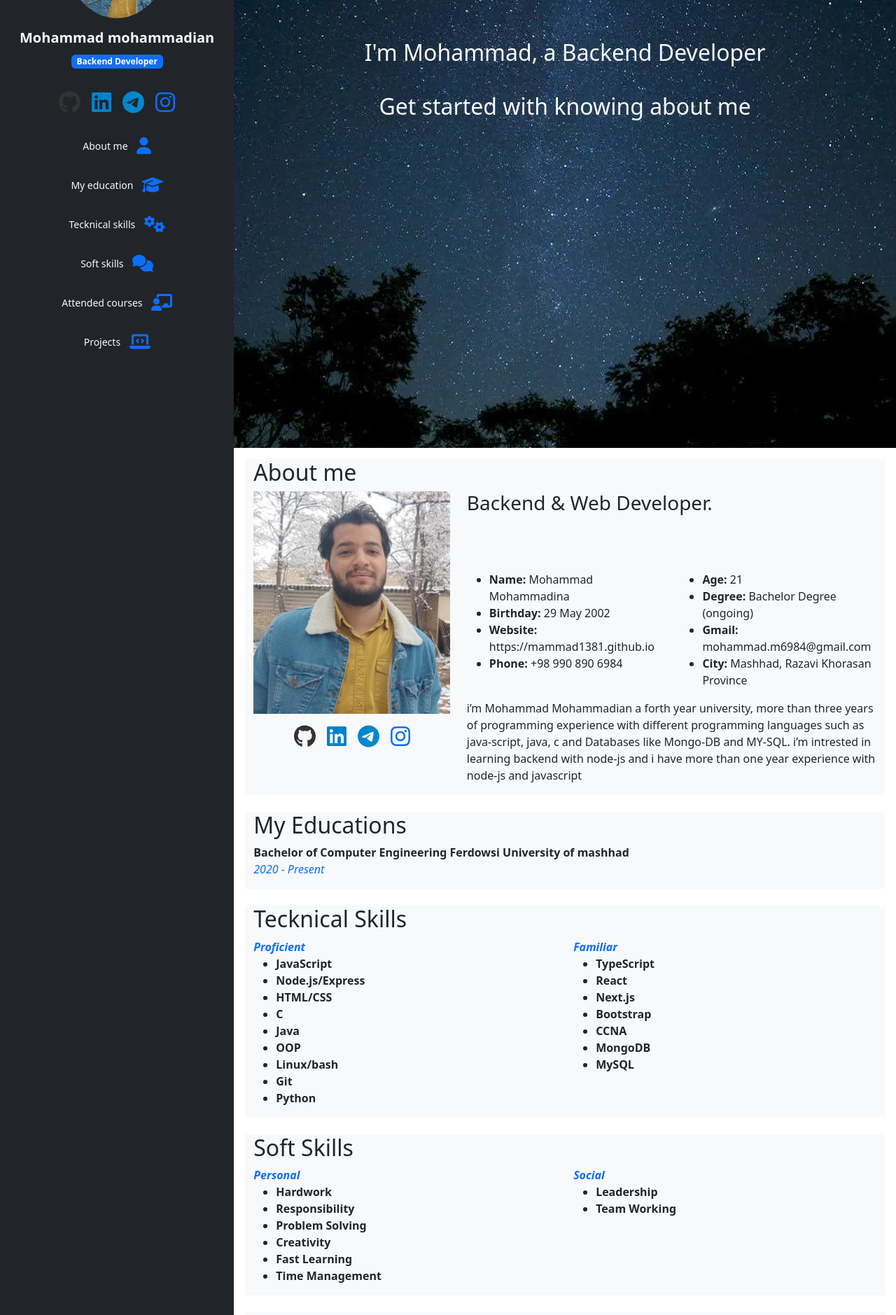
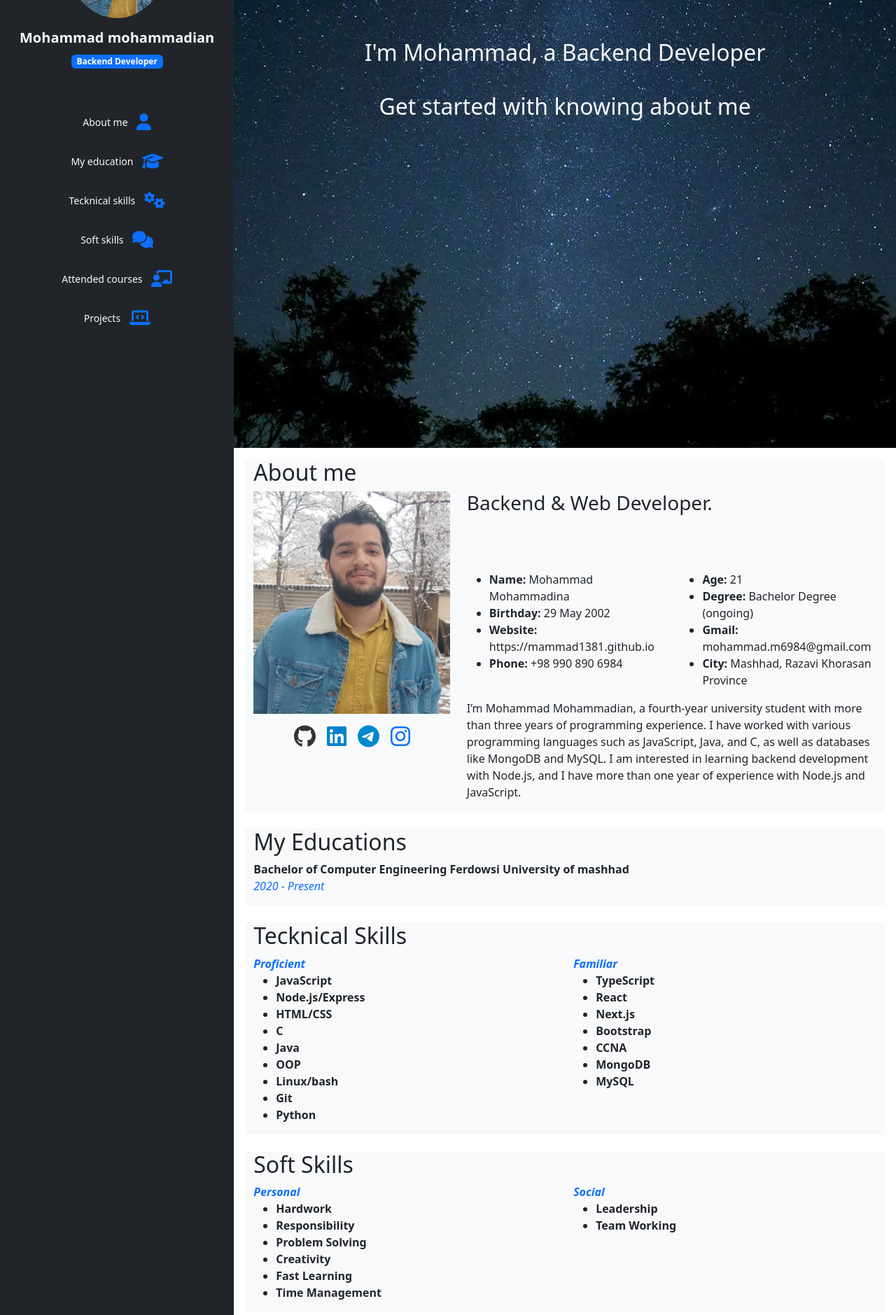
Before and after one commit to MAMMAD1381/MAMMAD1381.github.io, a React (Create React App) app: page / in a window 1280 px wide. Shown: the part 160-2039 px from the top of the page at 70% size. Built offline with nearby package versions, Linux system fonts and the light colour scheme.

Commit message:
completing the usage of configs, all components are using predefined configs

```diff
--- a/src/App.js
+++ b/src/App.js
@@ -9,14 +9,11 @@ import TecknicalSkills from './components/TecknicalSkills'
 import SoftSkills from './components/SoftSkills'
 import Courses from './components/Courses'
 import Projects from './components/Projects/Projects'
-import logo from './images/Courses/taktourandaz/logo.jpg'
-import certificate from './images/Courses/taktourandaz/Certificate.jpg'
 import { loadConfigs } from './utils/loadConfigs'
 
 function App() {
   const [configs, setConfigs] = useState({})
   useEffect(() => {
-    // loadConfigs((configs) => setConfigs(configs))
     loadConfigs(async (configs) => {
       setConfigs(configs);
     }).catch((error) => {
@@ -31,7 +28,7 @@ function App() {
         content={
           <>
             <Entry />
-            {configs.aboutMe && <AboutMe configs={configs.aboutMe}/>}
+            {configs.aboutMe && <AboutMe profile={configs.aboutMe}/>}
             <br></br>
             {configs && <Education educations={configs.educations}/>}
             <br></br>
@@ -39,14 +36,6 @@ function App() {
             <br></br>
             {configs && <SoftSkills softSkills={configs.softSkills}/>}
             <br></br>
-            <Courses courses={[{
-              name: 'PartSoftware Group, TakTour Andaz',
-              description: 'CCNA courses which was heled in part software group',
-              date: '2022-2023',
-              logo: logo,
-              image: certificate,
-              url: 'https://partsoftware.com/college/'
-            }]} />
             {configs && <Courses courses={configs.courses} />}
             <br></br>
             {configs.repos && <Projects projects={configs.repos}/>}
--- a/src/components/AboutMe.jsx
+++ b/src/components/AboutMe.jsx
@@ -1,22 +1,17 @@
-import { FontAwesomeIcon } from '@fortawesome/react-fontawesome'
-import avatar from '.././images/AboutMe/avatar.jpg'
-import { faBaby } from '@fortawesome/free-solid-svg-icons'
-import { faTelegram, faLinkedin, faInstagram, faGithub } from '@fortawesome/free-brands-svg-icons'
 import SocialLinks from './SocialLinks/SocialLinks'
 import ProfilePoints from './ProfilePoints/ProfilePoints'
-export default function AboutMe({configs}) {
-  console.log('here', configs)
+export default function AboutMe({profile}) {
   const points1 = [
-    { key: 'Name:', value: configs.Name},
-    { key: 'Birthday:', value: configs.Birthday },
-    { key: 'Website:', value: configs.Website },
-    { key: 'Phone:', value: configs.Phone },
+    { key: 'Name:', value: profile.Name},
+    { key: 'Birthday:', value: profile.Birthday },
+    { key: 'Website:', value: profile.Website },
+    { key: 'Phone:', value: profile.Phone },
   ]
   const points2 = [
-    { key: 'Age:', value: configs.Age },
-    { key: 'Degree:', value: configs.Degree },
-    { key: 'Gmail:', value: configs.Gmail },
-    { key: 'City:', value: configs.City },
+    { key: 'Age:', value: profile.Age },
+    { key: 'Degree:', value: profile.Degree },
+    { key: 'Gmail:', value: profile.Gmail },
+    { key: 'City:', value: profile.City },
   ]
 
   return (
@@ -28,9 +23,8 @@ export default function AboutMe({configs}) {
           </div>
           <div className="row">
             <div className="col-lg-4 flex-row justify-content-between" data-aos="fade-right">
-              <img src={avatar} className="img-fluid" alt="" />
-              {configs && <SocialLinks configs={configs} />}
-              {/* <SocialLinks  /> */}
+              <img src={profile.Avatar} className="img-fluid" alt="" />
+              {profile && <SocialLinks profile={profile} />}
             </div>
             <div className="col-lg-8 pt-4 pt-lg-0 content" data-aos="fade-left">
               <h3>Backend &amp; Web Developer.</h3>
@@ -46,10 +40,7 @@ export default function AboutMe({configs}) {
                 </div>
               </div>
               <p>
-                i’m Mohammad Mohammadian a forth year university, more than three years of
-                programming experience with different programming languages such as java-script,
-                java, c and Databases like Mongo-DB and MY-SQL. i’m intrested in learning backend
-                with node-js and i have more than one year experience with node-js and javascript
+                {profile.Introduction}
               </p>
             </div>
           </div>
--- a/src/components/Courses.jsx
+++ b/src/components/Courses.jsx
@@ -3,7 +3,6 @@ import Point from './ProfilePoints/Point';
 import { domainExtractor } from '../utils/domainExtractor';
 
 export default function Courses({ courses }) {
-  console.log(courses)
   return (
     <>
       <section id="courses" className="about bg-light">
--- a/src/components/SocialLinks/SocialLinks.jsx
+++ b/src/components/SocialLinks/SocialLinks.jsx
@@ -1,16 +1,15 @@
 import { faGithub, faInstagram, faLinkedin, faTelegram } from '@fortawesome/free-brands-svg-icons'
 import SocialLink from './SocialLink'
 
-export default function SocialLinks({configs}) {
-  console.log('social', configs)
+export default function SocialLinks({profile}) {
   return (
     <>
       <div className="profile text-center justify-content-between">
         <div className="social-links mt-3 text-center justify-content-between pb-3 mx-2">
-          {configs?.github && <SocialLink link={configs.github} icon={{ icon: faGithub, color: '#333333', size: '2x' }} />}
-          {configs?.linkedin && <SocialLink link={configs.linkedin} icon={{ icon: faLinkedin, color: '#0082ca', size: '2x' }} />}
-          {configs?.telegram && <SocialLink link={configs.telegram} icon={{ icon: faTelegram, color: '#0088cc', size: '2x' }} />}
-          {configs?.instagram && <SocialLink link={configs.instagram} icon={{ icon: faInstagram, size: '2x' }} />}
+          {profile?.github && <SocialLink link={profile.github} icon={{ icon: faGithub, color: '#333333', size: '2x' }} />}
+          {profile?.linkedin && <SocialLink link={profile.linkedin} icon={{ icon: faLinkedin, color: '#0082ca', size: '2x' }} />}
+          {profile?.telegram && <SocialLink link={profile.telegram} icon={{ icon: faTelegram, color: '#0088cc', size: '2x' }} />}
+          {profile?.instagram && <SocialLink link={profile.instagram} icon={{ icon: faInstagram, size: '2x' }} />}
         </div>
       </div>
     </>
```
